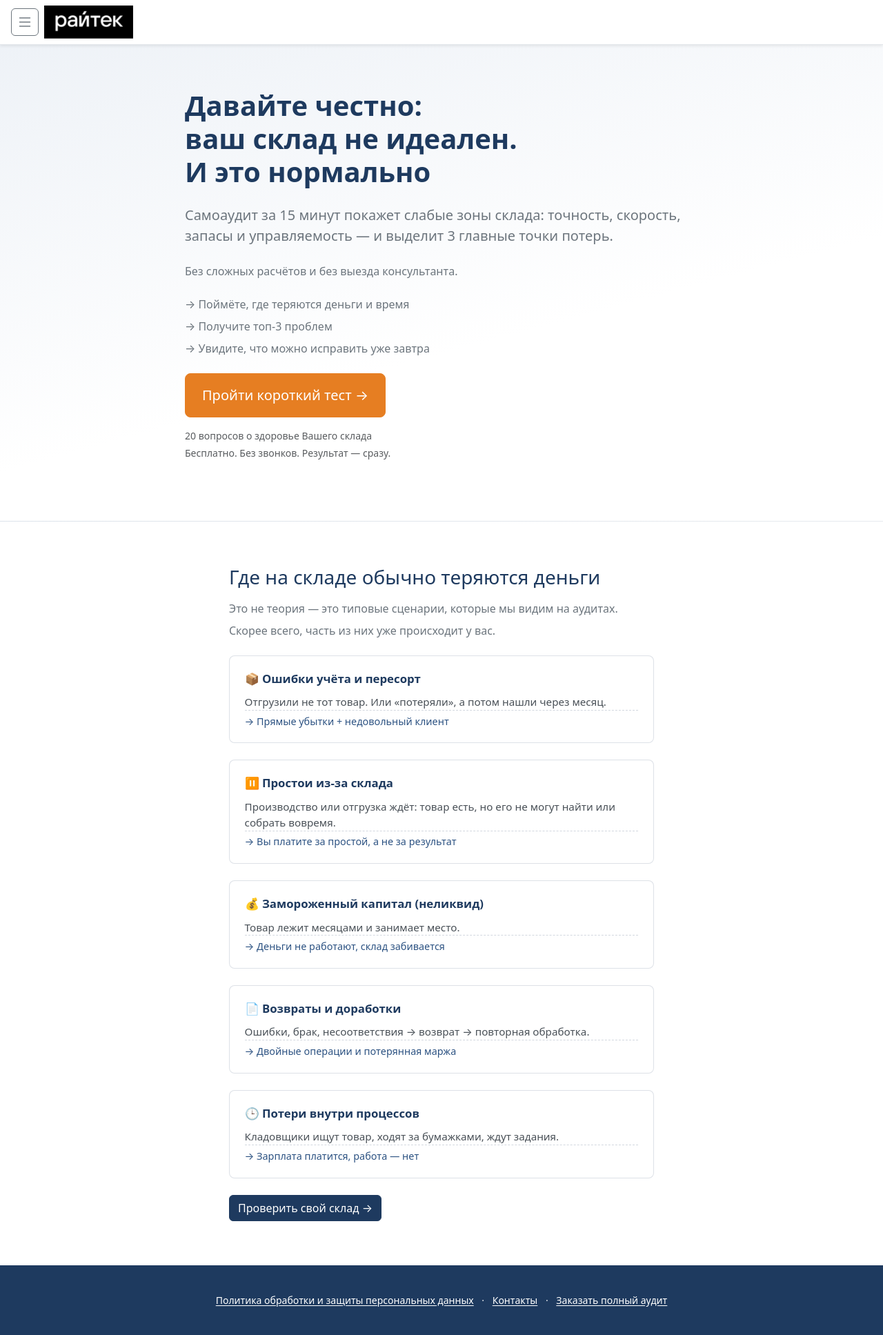
After one commit to mitrist/wh_service, a Django app: page /self-audit/ in a window 1280 px wide. The commit adds this page. Shown: the whole page at 69% size. Run offline with Django 5.2, Linux system fonts and the light colour scheme; parts of the project's set-up code (start-up, migrations or seed data) failed here and were passed over.

Commit message:
Fix self-audit template deployment and restore full sidebar menu.
Track self_audit_landing template in git and sync base offcanvas navigation items used in production.

Made-with: Cursor

```diff
--- a/apps/frontend/templates/frontend/base.html
+++ b/apps/frontend/templates/frontend/base.html
@@ -15,7 +15,13 @@
       --landing-accent: #E67E22;
       --landing-bg: #f5f7fa;
     }
-    .app-top-header { background: #fff; border-bottom: 1px solid rgba(30, 58, 95, 0.12); }
+    .app-top-header {
+      background: #fff;
+      border-bottom: 1px solid rgba(30, 58, 95, 0.12);
+      position: sticky;
+      top: 0;
+      z-index: 1040;
+    }
     .app-logo {
       max-height: 48px;
       width: auto;
@@ -63,12 +69,7 @@
         <img src="{% static 'frontend/logo.png' %}" alt="Райтек" class="app-logo">
       </a>
       <div class="d-flex align-items-center gap-2 ms-auto">
-        {% block header_actions %}
-        <form method="post" action="{% url 'frontend_audit_begin' %}" class="d-inline">
-          {% csrf_token %}
-          <button type="submit" class="btn btn-sm btn-landing-primary">Аудит склада →</button>
-        </form>
-        {% endblock %}
+        {% block header_actions %}{% endblock %}
       </div>
     </div>
   </header>
@@ -82,14 +83,28 @@
         <a class="nav-link text-dark" href="{% url 'frontend_home' %}">
           <i class="bi bi-house-door me-2"></i>Главная
         </a>
-        <form method="post" action="{% url 'frontend_audit_begin' %}" class="m-0">
-          {% csrf_token %}
-          <button type="submit" class="nav-link text-dark border-0 bg-transparent text-start w-100">
-            <i class="bi bi-clipboard-data me-2"></i>Аудит склада
-          </button>
-        </form>
+        <div class="mt-3 mb-1 small text-uppercase text-muted fw-semibold">Услуги</div>
+        <a class="nav-link text-dark" href="#services-audit">
+          <i class="bi bi-search me-2"></i>Выездной аудит склада
+        </a>
+        <a class="nav-link text-dark" href="#services-design">
+          <i class="bi bi-diagram-3 me-2"></i>Проектирование процессов
+        </a>
+        <a class="nav-link text-dark" href="#services-wms">
+          <i class="bi bi-box-seam me-2"></i>Внедрение 1С:WMS
+        </a>
+
+        <div class="mt-3 mb-1 small text-uppercase text-muted fw-semibold">Инструменты</div>
+        <a class="nav-link text-dark" href="{% url 'frontend_self_audit_landing' %}">
+          <i class="bi bi-clipboard-data me-2"></i>Самоаудит склада
+        </a>
         <a class="nav-link text-dark" href="{% url 'frontend_wms_checklist_landing' %}">
-          <i class="bi bi-list-check me-2"></i>Чек-лист готовности склада к автоматизации
+          <i class="bi bi-list-check me-2"></i>Чек-лист готовности к WMS
+        </a>
+
+        <div class="mt-3 mb-1 small text-uppercase text-muted fw-semibold">Компания</div>
+        <a class="nav-link text-dark" href="/about/">
+          <i class="bi bi-building me-2"></i>О компании
         </a>
       </nav>
     </div>
--- /dev/null
+++ b/apps/frontend/templates/frontend/self_audit_landing.html
@@ -0,0 +1,132 @@
+{% extends "frontend/base.html" %}
+{% block title %}Райтек-логистика{% endblock %}
+
+{% block header_actions %}{% endblock %}
+
+{% block extra_head %}
+<style>
+  .landing-hero {
+    background: linear-gradient(165deg, #eef2f7 0%, #fff 60%);
+    border-bottom: 1px solid rgba(30, 58, 95, 0.08);
+  }
+  .landing-section { padding: 3.5rem 1.25rem; }
+  @media (min-width: 768px) {
+    .landing-section { padding: 4rem 2rem; }
+  }
+  .landing-section-alt { background: #fff; }
+  .landing-kicker { letter-spacing: 0.06em; font-size: 0.75rem; font-weight: 600; color: var(--landing-primary); text-transform: uppercase; }
+  .landing-example-box {
+    font-family: ui-monospace, SFMono-Regular, Menlo, Monaco, Consolas, monospace;
+    font-size: 0.72rem;
+    line-height: 1.5;
+    background: #1a1d23;
+    color: #e8eaed;
+    border-radius: 0.5rem;
+    padding: 1.25rem 1.25rem;
+    white-space: pre-wrap;
+    max-width: 40rem;
+    margin-left: auto;
+    margin-right: auto;
+  }
+  .loss-card {
+    border: 1px solid rgba(30, 58, 95, 0.15);
+    border-radius: 0.5rem;
+    padding: 1.25rem 1.35rem;
+    background: #fff;
+  }
+  .loss-card__title {
+    color: var(--landing-primary);
+    font-weight: 600;
+    font-size: 1.05rem;
+    margin-bottom: 0.65rem;
+  }
+  .loss-card__body {
+    color: #495057;
+    font-size: 0.95rem;
+    line-height: 1.5;
+    margin-bottom: 0.65rem;
+  }
+  .loss-card__arrow {
+    color: #2c5282;
+    font-size: 0.9rem;
+    line-height: 1.45;
+    margin-bottom: 0;
+    padding-top: 0.35rem;
+    border-top: 1px dashed rgba(30, 58, 95, 0.2);
+  }
+  .loss-closing {
+    background: rgba(30, 58, 95, 0.06);
+    border-radius: 0.5rem;
+    padding: 1.25rem 1.35rem;
+    border-left: 4px solid var(--landing-primary);
+  }
+  .micro-facts { font-size: 0.9rem; color: #5c6570; border-left: 3px solid var(--landing-accent); padding-left: 1rem; }
+  .site-footer-landing { background: var(--landing-primary); color: rgba(255,255,255,0.88); padding: 2.5rem 1.25rem; }
+  .site-footer-landing a { color: #fff; text-decoration: underline; text-underline-offset: 2px; }
+  .compare-simple th { width: 34%; }
+</style>
+{% endblock %}
+
+{% block main_container %}
+
+{# БЛОК 1. HERO #}
+<section class="landing-hero landing-section">
+  <div class="container" style="max-width: 48rem;">
+    <h1 class="display-6 fw-bold text-landing-primary mb-4" style="line-height: 1.2;">
+      Давайте честно:<br>
+      ваш склад не идеален.<br>
+      И это нормально
+    </h1>
+    <p class="lead text-secondary mb-4">
+      Самоаудит за 15 минут покажет слабые зоны склада: точность, скорость, запасы и управляемость — и выделит 3 главные точки потерь.
+    </p>
+    <p class="text-secondary mb-4">Без сложных расчётов и без выезда консультанта.</p>
+    <ul class="list-unstyled text-secondary mb-4">
+      <li class="mb-2">→ Поймёте, где теряются деньги и время</li>
+      <li class="mb-2">→ Получите топ-3 проблем</li>
+      <li class="mb-2">→ Увидите, что можно исправить уже завтра</li>
+    </ul>
+    <form method="post" action="{% url 'frontend_audit_begin' %}" class="d-inline">
+      {% csrf_token %}
+      <button type="submit" class="btn btn-lg btn-landing-accent px-4 py-3">Пройти короткий тест →</button>
+    </form>
+    <p class="small text-muted mt-3 mb-1">20 вопросов о здоровье Вашего склада</p>
+    <p class="small text-muted mb-4">Бесплатно. Без звонков. Результат — сразу.</p>
+  </div>
+</section>
+
+<section class="landing-section landing-section-alt">
+  <div class="container" style="max-width: 40rem;">
+    <h2 class="h3 text-landing-primary mb-3">Где на складе обычно теряются деньги</h2>
+    <p class="text-secondary mb-2">Это не теория — это типовые сценарии, которые мы видим на аудитах.</p>
+    <p class="text-secondary mb-4">Скорее всего, часть из них уже происходит у вас.</p>
+    <div class="row g-4 mb-4">
+      <div class="col-12"><div class="loss-card"><div class="loss-card__title">📦 Ошибки учёта и пересорт</div><p class="loss-card__body mb-0">Отгрузили не тот товар. Или «потеряли», а потом нашли через месяц.</p><p class="loss-card__arrow mb-0">→ Прямые убытки + недовольный клиент</p></div></div>
+      <div class="col-12"><div class="loss-card"><div class="loss-card__title">⏸️ Простои из-за склада</div><p class="loss-card__body mb-0">Производство или отгрузка ждёт: товар есть, но его не могут найти или собрать вовремя.</p><p class="loss-card__arrow mb-0">→ Вы платите за простой, а не за результат</p></div></div>
+      <div class="col-12"><div class="loss-card"><div class="loss-card__title">💰 Замороженный капитал (неликвид)</div><p class="loss-card__body mb-0">Товар лежит месяцами и занимает место.</p><p class="loss-card__arrow mb-0">→ Деньги не работают, склад забивается</p></div></div>
+      <div class="col-12"><div class="loss-card"><div class="loss-card__title">📄 Возвраты и доработки</div><p class="loss-card__body mb-0">Ошибки, брак, несоответствия → возврат → повторная обработка.</p><p class="loss-card__arrow mb-0">→ Двойные операции и потерянная маржа</p></div></div>
+      <div class="col-12"><div class="loss-card"><div class="loss-card__title">🕒 Потери внутри процессов</div><p class="loss-card__body mb-0">Кладовщики ищут товар, ходят за бумажками, ждут задания.</p><p class="loss-card__arrow mb-0">→ Зарплата платится, работа — нет</p></div></div>
+    </div>
+    <form method="post" action="{% url 'frontend_audit_begin' %}" class="d-inline">
+      {% csrf_token %}
+      <button type="submit" class="btn btn-landing-primary">Проверить свой склад →</button>
+    </form>
+  </div>
+</section>
+{% endblock %}
+
+{% block site_footer %}
+<footer class="site-footer-landing">
+  <div class="container text-center small" style="max-width: 48rem;">
+    <p class="mb-0">
+      <a href="/policy.pdf" target="_blank" rel="noopener noreferrer">Политика обработки и защиты персональных данных</a>
+      <span class="mx-2">·</span>
+      <a href="https://raytec.pro/" target="_blank" rel="noopener noreferrer">Контакты</a>
+      <span class="mx-2">·</span>
+      <a href="#" data-bs-toggle="modal" data-bs-target="#fullAuditModal">Заказать полный аудит</a>
+    </p>
+  </div>
+</footer>
+
+{% include "frontend/includes/full_audit_modal.html" %}
+{% endblock %}
```
